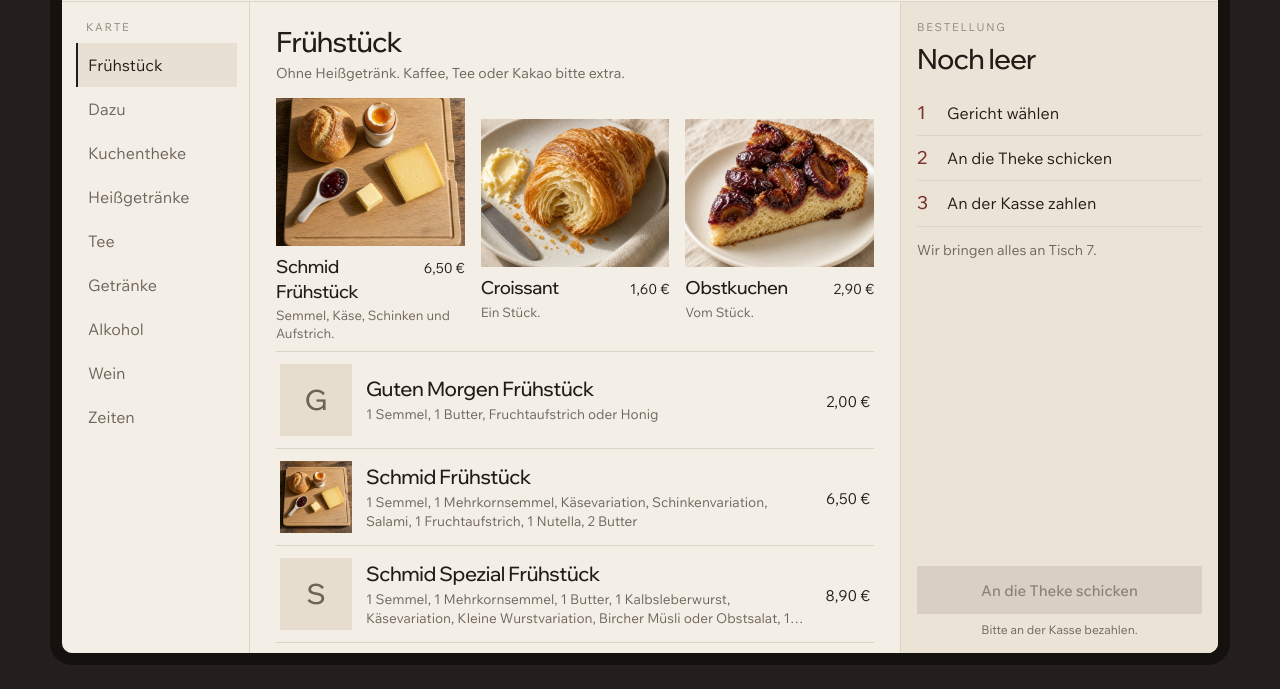
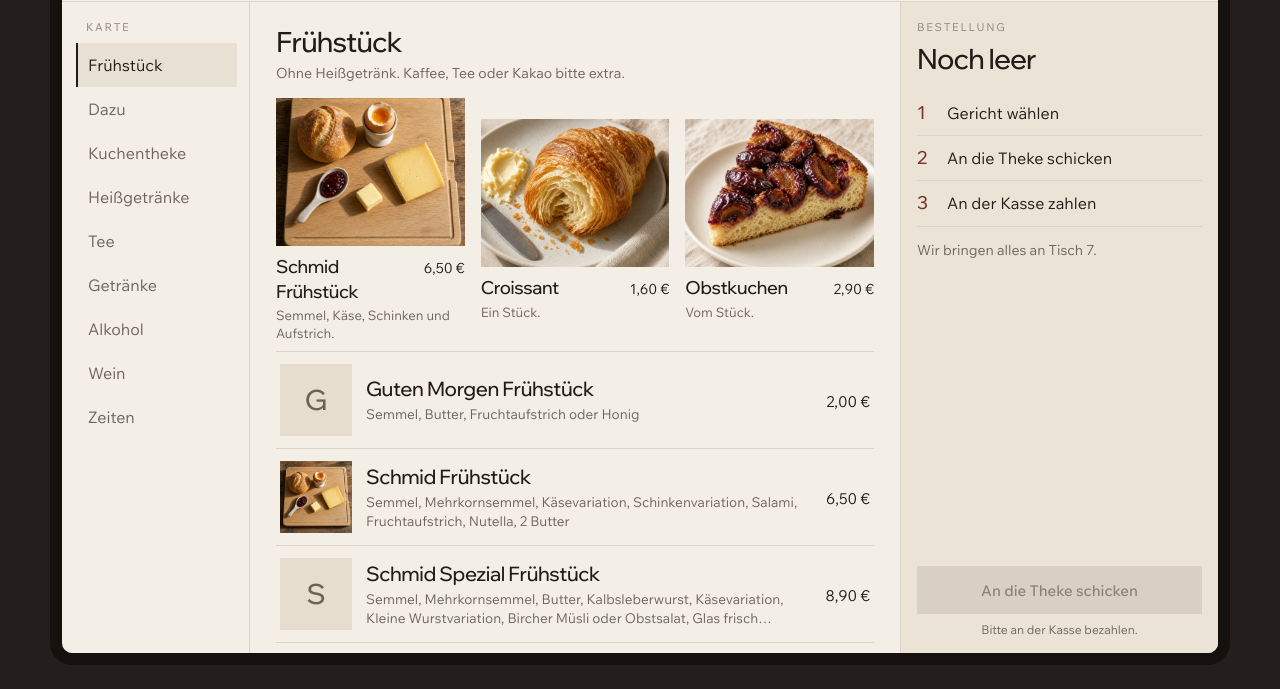
Before and after one commit to urh-cmd/holm-speisekarte, a plain HTML site: page index.html in a window 1280 px wide. Shown: the part 111-800 px from the top of the page. Drawn offline with Linux system fonts and the light colour scheme.

Commit message:
Bei Frühstück die eins vor einzelnen Zutaten weglassen.

```diff
--- a/index.html
+++ b/index.html
@@ -707,7 +707,12 @@
     }
 
     function blurb(item) {
-      if (item.parts && item.parts.length) return item.parts.join(", ");
+      if (item.parts && item.parts.length) {
+        const parts = item.cat === "fruehstueck"
+          ? item.parts.map((part) => part.replace(/^1 /, ""))
+          : item.parts;
+        return parts.join(", ");
+      }
       return [item.size, item.hint].filter(Boolean).join(", ");
     }
 
--- a/sw.js
+++ b/sw.js
@@ -1,4 +1,4 @@
-const CACHE = "schmid-karte-8";
+const CACHE = "schmid-karte-9";
 const FILES = [
   "./index.html",
   "./sw.js",
```
